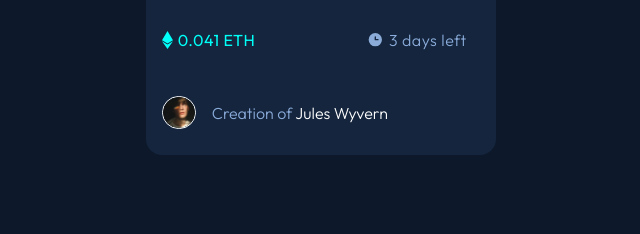
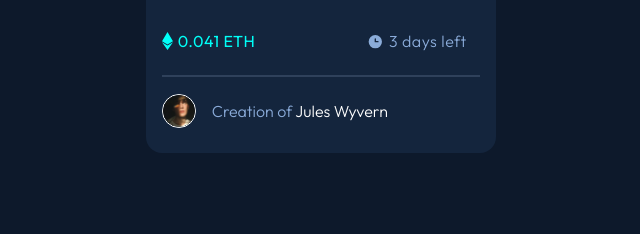
Before and after one commit to kimjeongeun0416/product_NFT_preview_card_component, a plain HTML site: page index.html in a window 1280 px wide. Shown: the part 540-774 px from the top of the page, 319-959 px from the left. Drawn offline with Linux system fonts and the light colour scheme.

Commit message:
fix line html. css

```diff
--- a/index.html
+++ b/index.html
@@ -20,7 +20,7 @@
       <p class="price">0.041 ETH</p>
       <img src="./images/icon-clock.svg" alt="clock" class="clock">
       <p class="date">3 days left</p>
-      <div class="line"></div>
+      <hr>
       <img src="./images/image-avatar.png" alt="avatar" class="avatar">
       <p class="ppl_info">  Creation of <span>Jules Wyvern</span></p>
     </section>
--- a/style.css
+++ b/style.css
@@ -79,16 +79,9 @@ h1 {
     font-weight: 300;
 }
 
-/* .date::after {
-    content: " ";
-    border-bottom: 1px solid #ccc;
-    display: block;
-} */
-
-.line {
-    width: 300px;
-    height: 21px;
-    color: hsl(215, 51%, 70%);
+hr {
+    width: 100%;
+    border: 1px solid hsl(215, 32%, 27%);
 }
 
 .avatar {
```
